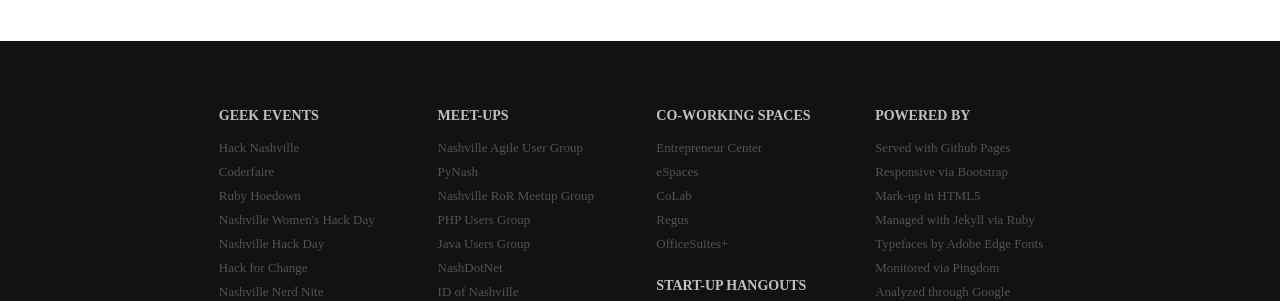
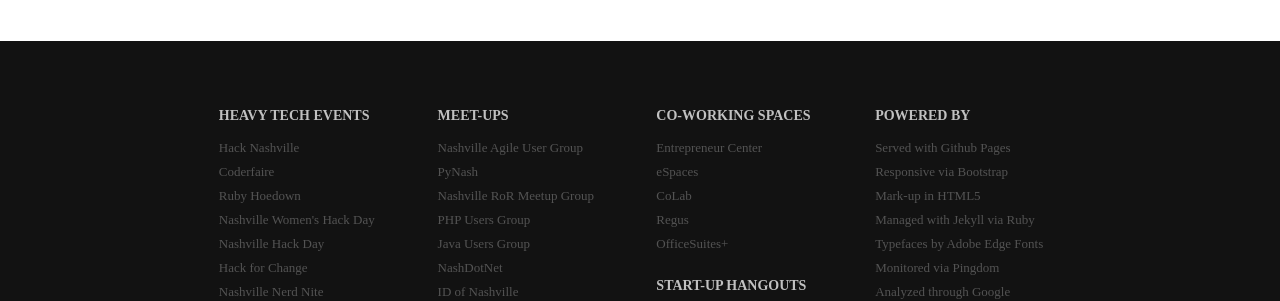
Before and after one commit to wovchko/inklings, a Jekyll site: the page built from index.html, in a window 1280 px wide. Shown: the part 1406-1707 px from the top of the page. Built offline with Jekyll 4.4.1, drawn with Linux system fonts in a browser that asks for light colours; Markdown is read by kramdown in place of the engine named in the settings; the list of posts is cut into pages by our own code.

```diff
--- a/_layouts/default.html
+++ b/_layouts/default.html
@@ -50,7 +50,7 @@
       </div>
       <div class="row-fluid hidden-phone hidden-tablet footer">
         <div class="span2 offset2">
-          <h6>Geek Events</h6>
+          <h6>Heavy Tech Events</h6>
           <p><a href="http://hacknashville.com/" target="_blank">Hack Nashville</a></p>
           <p><a href="http://nashville.coderfaire.com/" target="_blank">Coderfaire</a></p>
           <p><a href="http://rubyhoedown.com/" target="_blank">Ruby Hoedown</a></p>
```
